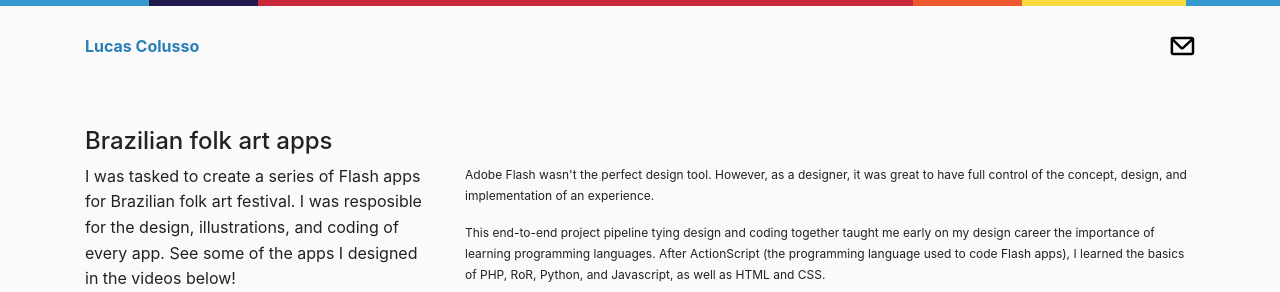
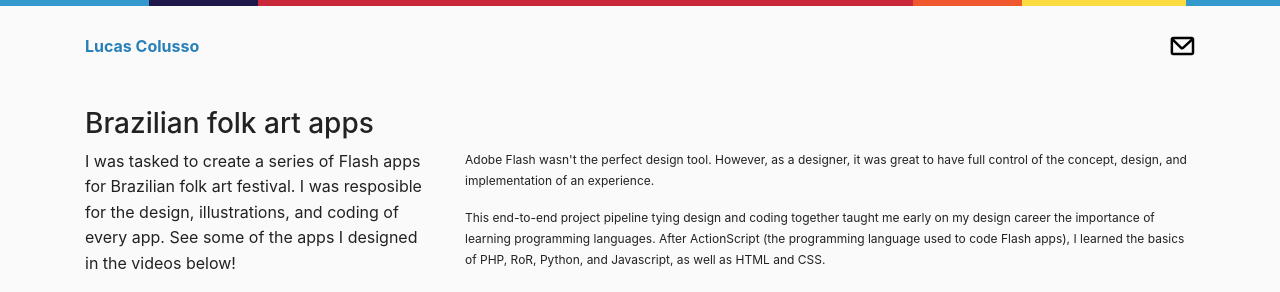
Before and after one commit to lucascolusso/lucascolusso.github.io, a plain HTML site: page brazil.html in a window 1280 px wide. Shown: the top 292 px of the page. Drawn offline with nearby package versions, Linux system fonts and the light colour scheme.

Commit message:
leftover

```diff
--- a/brazil.html
+++ b/brazil.html
@@ -53,7 +53,7 @@
         </div>
       </header>
 
-      <h4>Brazilian folk art apps</h4>
+      <h3>Brazilian folk art apps</h3>
       <div class="row">
         <div class="col-4">
           <p class="intro">
```
